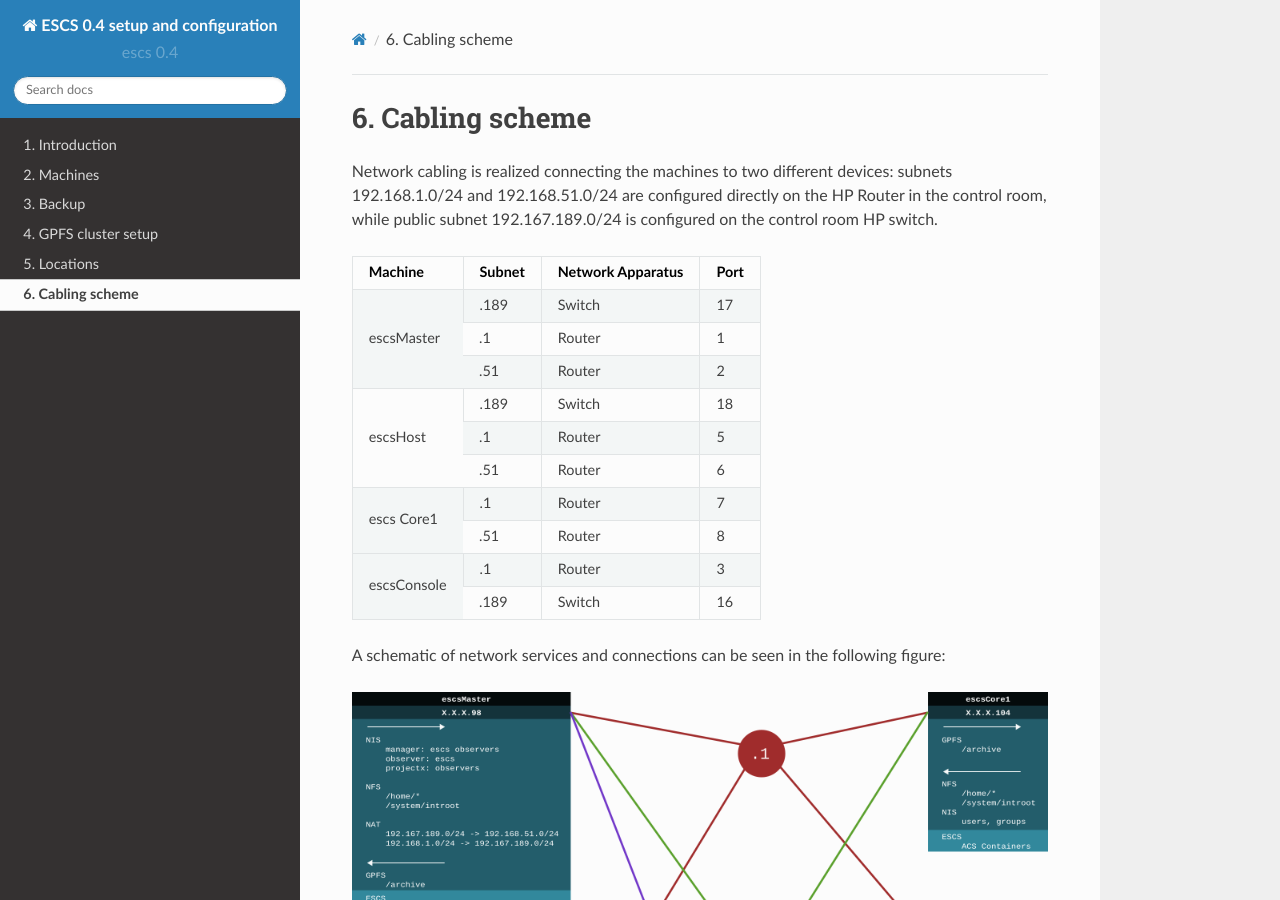
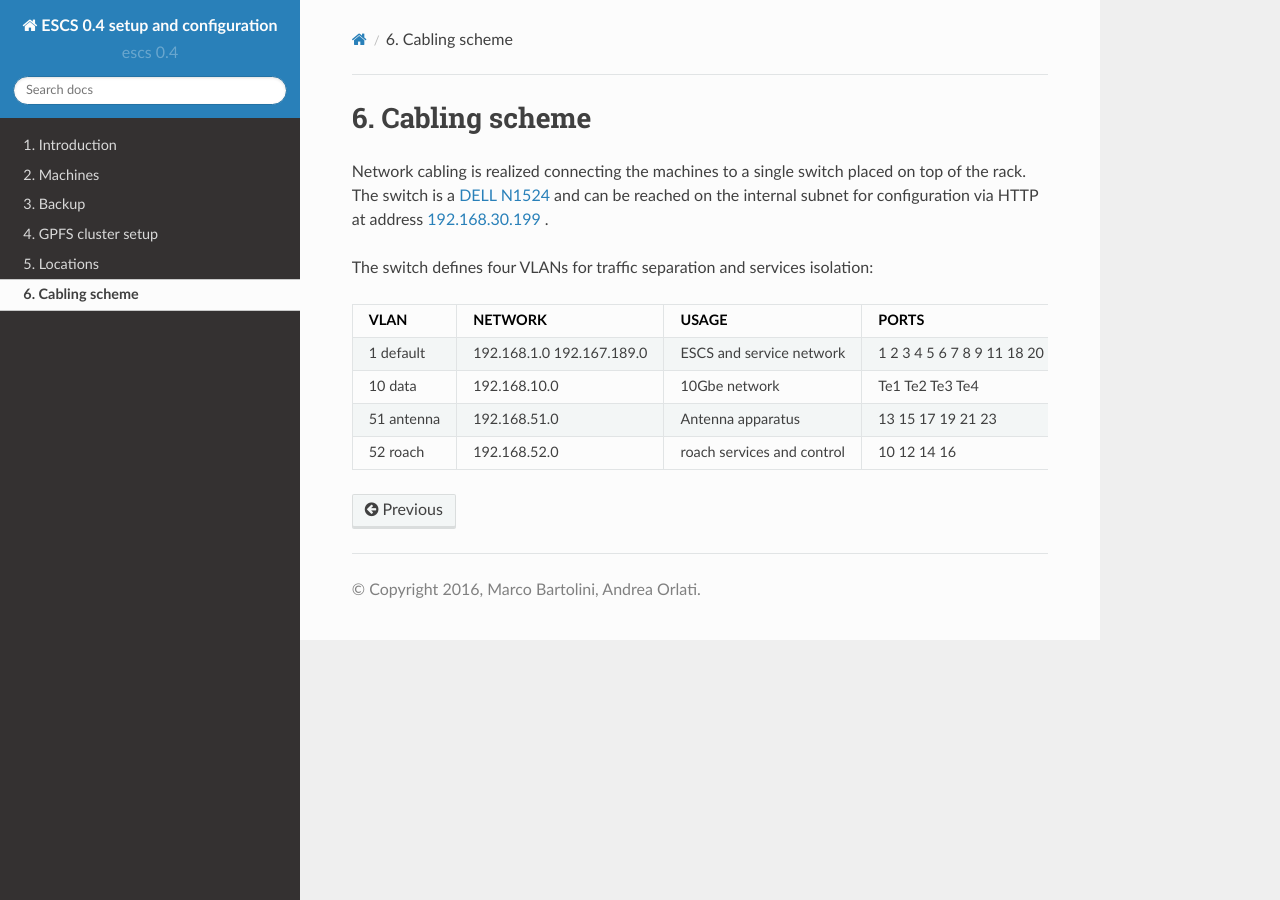
Before and after one commit to discos/escs-med, a Sphinx documentation site: the page built from source/cabling.rst, in a window 1280 px wide and 900 px high. Built offline with Sphinx 7.4.7 and the Read the Docs theme 2.0.0, drawn with Linux system fonts in a browser that asks for light colours.

Commit message:
detailed network configuration

```diff
--- a/source/cabling.rst
+++ b/source/cabling.rst
@@ -2,37 +2,24 @@
 Cabling scheme
 --------------
 
-Network cabling is realized connecting the machines to two different devices:
-subnets 192.168.1.0/24 and 192.168.51.0/24 are configured directly on the HP
-Router in the control room, while public subnet 192.167.189.0/24 is configured
-on the control room HP switch.
+Network cabling is realized connecting the machines to a single switch placed on top of the
+rack.
+The switch is a `DELL N1524 <http://www.dell.com/us/business/p/networking-n1500-series/pd>`_
+and can be reached on the internal subnet for configuration via HTTP at address
+`192.168.30.199 <http://192.168.30.199>`_ .
 
-+------------+--------+-------------------+------+
-|Machine     | Subnet | Network Apparatus | Port |
-+============+========+===================+======+
-| escsMaster |  .189  | Switch            |  17  |
-|            +--------+-------------------+------+
-|            |  .1    | Router            |  1   |
-|            +--------+-------------------+------+
-|            |  .51   | Router            |  2   |
-+------------+--------+-------------------+------+
-| escsHost   |  .189  | Switch            |  18  |
-|            +--------+-------------------+------+
-|            |  .1    | Router            |  5   |
-|            +--------+-------------------+------+
-|            |  .51   | Router            |  6   |
-+------------+--------+-------------------+------+
-| escs Core1 |  .1    | Router            |  7   |
-|            +--------+-------------------+------+
-|            |  .51   | Router            |  8   |
-+------------+--------+-------------------+------+
-| escsConsole|  .1    | Router            |  3   |
-|            +--------+-------------------+------+
-|            |  .189  | Switch            |  16  |
-+------------+--------+-------------------+------+
+The switch defines four VLANs for traffic separation and services isolation:
 
-A schematic of network services and connections can be seen in the following
-figure:
-
-.. image:: images/machines.png
-   :width: 100%
++-----------+---------------+--------------------+--------------------+
+| VLAN      |   NETWORK     |    USAGE           |     PORTS          |
++===========+===============+====================+====================+
+| 1 default | 192.168.1.0   |  ESCS and service  | 1 2 3 4 5 6 7      |
+|           | 192.167.189.0 |  network           | 8 9 11 18 20 22 24 |
++-----------+---------------+--------------------+--------------------+
+| 10 data   | 192.168.10.0  |  10Gbe network     | Te1 Te2 Te3 Te4    |
++-----------+---------------+--------------------+--------------------+
+| 51 antenna| 192.168.51.0  |  Antenna apparatus | 13 15 17 19 21 23  |
++-----------+---------------+--------------------+--------------------+
+| 52 roach  | 192.168.52.0  |  roach services    | 10 12 14 16        |
+|           |               |  and control       |                    |
++-----------+---------------+--------------------+--------------------+
```
